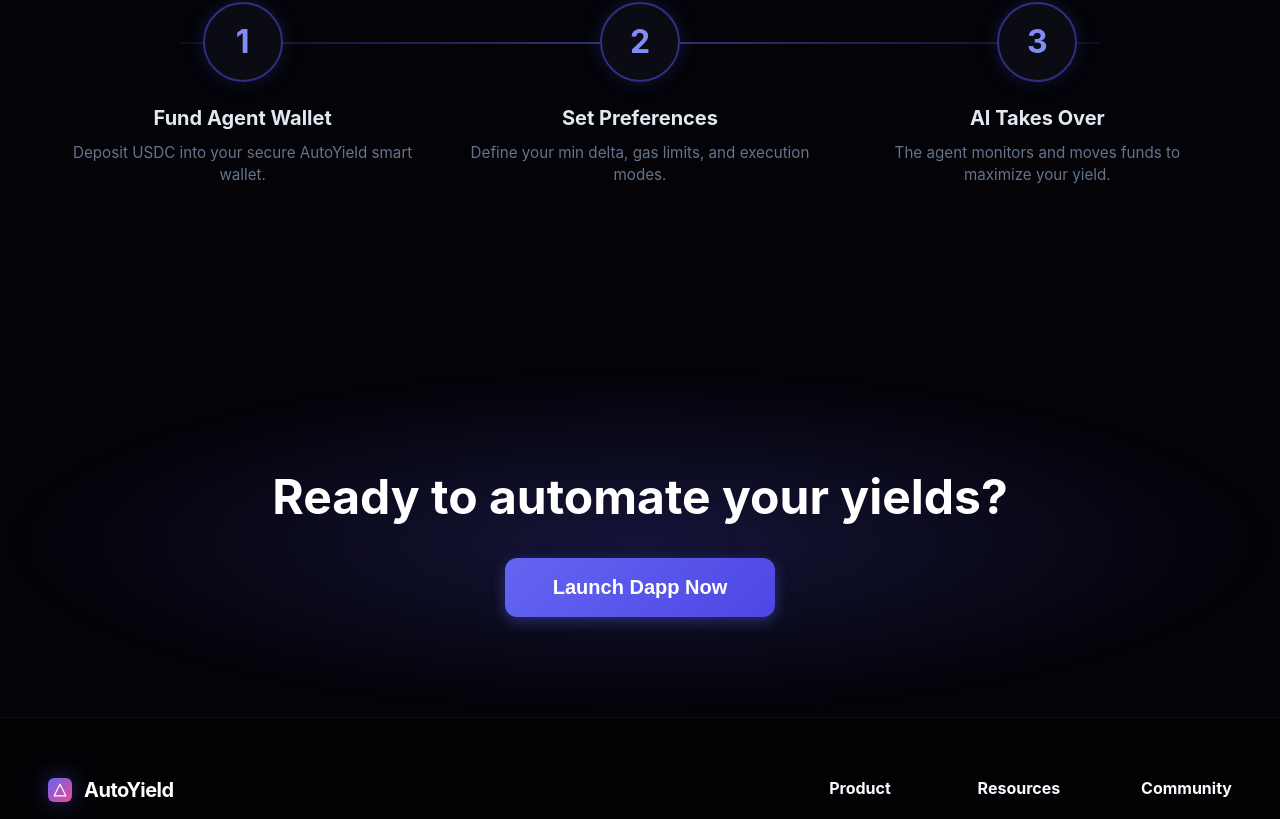
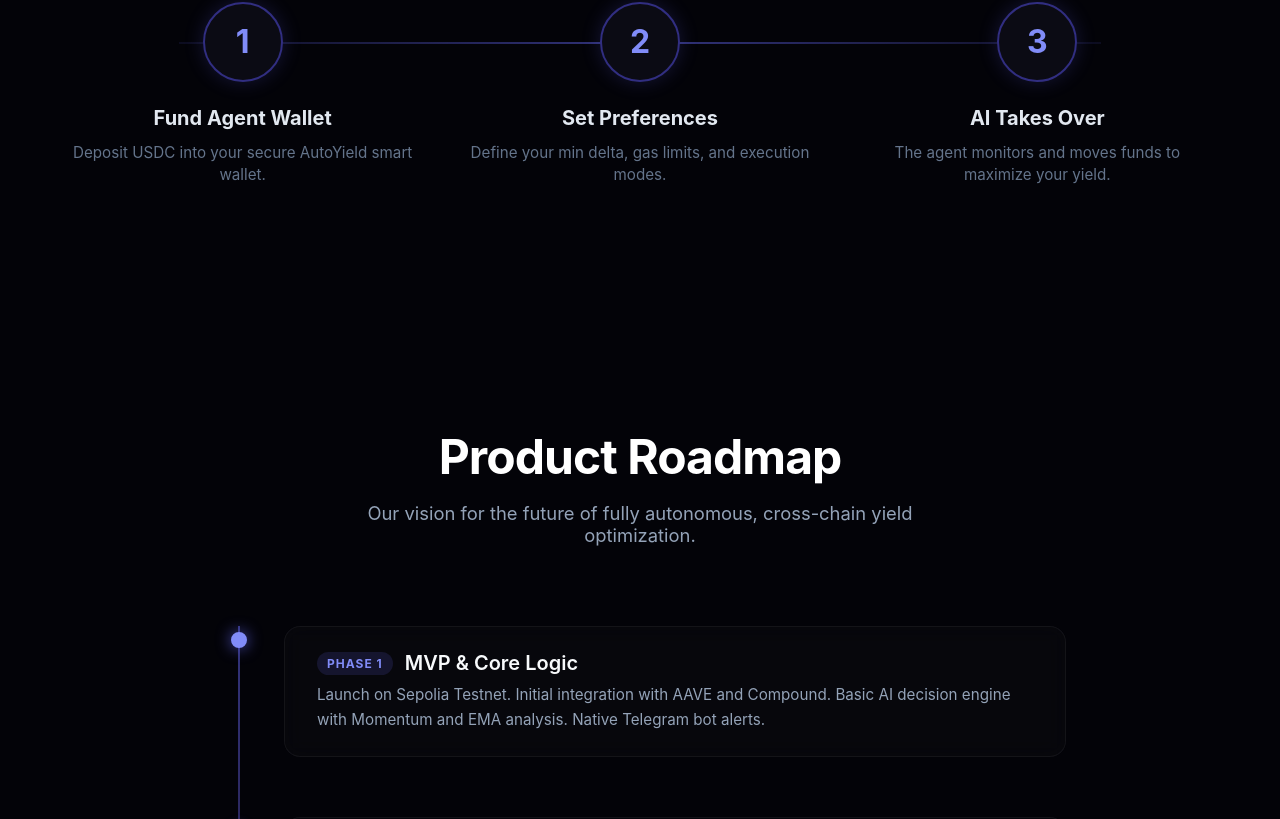
Before and after one commit to t0mmy-69/AutoYield-Agent, a Next.js app in the folder autoyield-agent/: page / in a window 1280 px wide. Shown: the part 1970-2789 px from the top of the page. Built offline with nearby package versions, Linux system fonts and the light colour scheme.

Commit message:
feat: Add Roadmap section with vertical timeline design

```diff
--- a/autoyield-agent/pages/index.js
+++ b/autoyield-agent/pages/index.js
@@ -2,6 +2,7 @@ import Head from 'next/head';
 import Link from 'next/link';
 import { useEffect, useRef } from 'react';
 import styles from '../styles/Landing.module.css';
+import roadmapStyles from '../styles/Roadmap.module.css';
 
 export default function Home() {
     const cardsRef = useRef([]);
@@ -52,6 +53,7 @@ export default function Home() {
                 <nav className={styles.nav}>
                     <Link href="#features" className={styles.navLink}>Features</Link>
                     <Link href="#how-it-works" className={styles.navLink}>How it Works</Link>
+                    <Link href="#roadmap" className={styles.navLink}>Roadmap</Link>
                     <a href="#" className={styles.navLink}>Docs</a>
                 </nav>
                 <Link href="/dapp">
@@ -164,6 +166,62 @@ export default function Home() {
                 </div>
             </section>
 
+            {/* Roadmap Section */}
+            <section id="roadmap" className={roadmapStyles.roadmapSection}>
+                <div className={styles.sectionHeader}>
+                    <h2 className={styles.sectionTitle}>Product Roadmap</h2>
+                    <p className={styles.sectionDescription}>Our vision for the future of fully autonomous, cross-chain yield optimization.</p>
+                </div>
+
+                <div className={roadmapStyles.timeline}>
+
+                    <div className={`${roadmapStyles.timelineItem} ${roadmapStyles.active}`}>
+                        <div className={roadmapStyles.timelineDot}></div>
+                        <div className={roadmapStyles.timelineContent}>
+                            <div className={roadmapStyles.phaseTitle}>
+                                <span className={roadmapStyles.phaseBadge}>Phase 1</span>
+                                <h3>MVP & Core Logic</h3>
+                            </div>
+                            <p>Launch on Sepolia Testnet. Initial integration with AAVE and Compound. Basic AI decision engine with Momentum and EMA analysis. Native Telegram bot alerts.</p>
+                        </div>
+                    </div>
+
+                    <div className={roadmapStyles.timelineItem}>
+                        <div className={roadmapStyles.timelineDot}></div>
+                        <div className={roadmapStyles.timelineContent}>
+                            <div className={roadmapStyles.phaseTitle}>
+                                <span className={roadmapStyles.phaseBadge}>Phase 2</span>
+                                <h3>Multi-chain Expansion</h3>
+                            </div>
+                            <p>Mainnet deployment on Arbitrum and Optimism for low-gas execution. Addition of 5+ new lending protocols (Radiant, Morpho, etc.). Gas-aware routing algorithms.</p>
+                        </div>
+                    </div>
+
+                    <div className={roadmapStyles.timelineItem}>
+                        <div className={roadmapStyles.timelineDot}></div>
+                        <div className={roadmapStyles.timelineContent}>
+                            <div className={roadmapStyles.phaseTitle}>
+                                <span className={roadmapStyles.phaseBadge}>Phase 3</span>
+                                <h3>Advanced AI & LPs</h3>
+                            </div>
+                            <p>Integration of Machine Learning models for predictive APY forecasting. Expansion from simple lending to Liquidity Provisioning (Uniswap V3) and leveraged yields.</p>
+                        </div>
+                    </div>
+
+                    <div className={roadmapStyles.timelineItem}>
+                        <div className={roadmapStyles.timelineDot}></div>
+                        <div className={roadmapStyles.timelineContent}>
+                            <div className={roadmapStyles.phaseTitle}>
+                                <span className={roadmapStyles.phaseBadge}>Phase 4</span>
+                                <h3>Decentralized Governance</h3>
+                            </div>
+                            <p>Launch of the $AYD token. Transition of protocol control and AI parameter tuning to the DAO. Fully decentralized, trustless agent network.</p>
+                        </div>
+                    </div>
+
+                </div>
+            </section>
+
             {/* CTA Section */}
             <section className={styles.ctaSection}>
                 <h2 className={styles.ctaTitle}>Ready to automate your yields?</h2>
@@ -172,10 +230,10 @@ export default function Home() {
                         Launch Dapp Now
                     </button>
                 </Link>
-            </section>
+            </section >
 
             {/* Footer */}
-            <footer className={styles.footer}>
+            < footer className={styles.footer} >
                 <div className={styles.footerTop}>
                     <div className={styles.footerBrand}>
                         <div className={styles.logoArea}>
@@ -196,6 +254,7 @@ export default function Home() {
                             <Link href="/dapp">Launch App</Link>
                             <a href="#features">Features</a>
                             <a href="#how-it-works">How it works</a>
+                            <a href="#roadmap">Roadmap</a>
                         </div>
                         <div className={styles.linkColumn}>
                             <h5>Resources</h5>
@@ -215,7 +274,7 @@ export default function Home() {
                     <div>&copy; 2026 AutoYield Agent. All rights reserved.</div>
                     <div>Terms of Service &middot; Privacy Policy</div>
                 </div>
-            </footer>
-        </div>
+            </footer >
+        </div >
     );
 }
--- /dev/null
+++ b/autoyield-agent/styles/Roadmap.module.css
@@ -0,0 +1,122 @@
+.roadmapSection {
+    padding: 120px 24px;
+    max-width: 900px;
+    margin: 0 auto;
+    position: relative;
+    z-index: 10;
+}
+
+.timeline {
+    position: relative;
+    margin-top: 60px;
+}
+
+.timeline::before {
+    content: '';
+    position: absolute;
+    top: 0;
+    bottom: 0;
+    left: 24px;
+    width: 2px;
+    background: linear-gradient(180deg, rgba(99, 102, 241, 0.5), rgba(236, 72, 153, 0.1));
+    z-index: 0;
+}
+
+.timelineItem {
+    position: relative;
+    margin-bottom: 60px;
+    padding-left: 70px;
+}
+
+.timelineItem:last-child {
+    margin-bottom: 0;
+}
+
+.timelineDot {
+    position: absolute;
+    left: 17px;
+    top: 6px;
+    width: 16px;
+    height: 16px;
+    border-radius: 50%;
+    background: #0b0b14;
+    border: 2px solid #818cf8;
+    z-index: 1;
+    box-shadow: 0 0 10px rgba(99, 102, 241, 0.4);
+}
+
+.timelineItem.active .timelineDot {
+    background: #818cf8;
+    box-shadow: 0 0 15px rgba(99, 102, 241, 0.8);
+    animation: pulseOpacity 2s infinite;
+}
+
+.timelineContent {
+    background: rgba(255, 255, 255, 0.02);
+    border: 1px solid rgba(255, 255, 255, 0.05);
+    border-radius: 16px;
+    padding: 24px 32px;
+    backdrop-filter: blur(10px);
+    transition: transform 0.3s ease, background 0.3s ease;
+}
+
+.timelineItem:hover .timelineContent {
+    transform: translateX(5px);
+    background: rgba(255, 255, 255, 0.04);
+    border-color: rgba(99, 102, 241, 0.2);
+}
+
+.phaseTitle {
+    display: flex;
+    align-items: center;
+    gap: 12px;
+    margin-bottom: 8px;
+}
+
+.phaseBadge {
+    font-size: 0.75rem;
+    font-weight: 700;
+    text-transform: uppercase;
+    letter-spacing: 1px;
+    padding: 4px 10px;
+    border-radius: 12px;
+    background: rgba(148, 163, 184, 0.1);
+    color: #94a3b8;
+}
+
+.timelineItem.active .phaseBadge {
+    background: rgba(99, 102, 241, 0.15);
+    color: #818cf8;
+}
+
+.phaseTitle h3 {
+    font-size: 1.25rem;
+    font-weight: 600;
+    color: #f8fafc;
+    margin: 0;
+}
+
+.timelineContent p {
+    color: #94a3b8;
+    font-size: 0.95rem;
+    line-height: 1.6;
+    margin: 0;
+}
+
+@media (max-width: 600px) {
+    .timeline::before {
+        left: 16px;
+    }
+
+    .timelineDot {
+        left: 9px;
+    }
+
+    .timelineItem {
+        padding-left: 50px;
+    }
+
+    .timelineContent {
+        padding: 20px;
+    }
+}
```
Also changed, not shown: autoyield-agent/data/aprHistory.json (+12 -12 lines).
